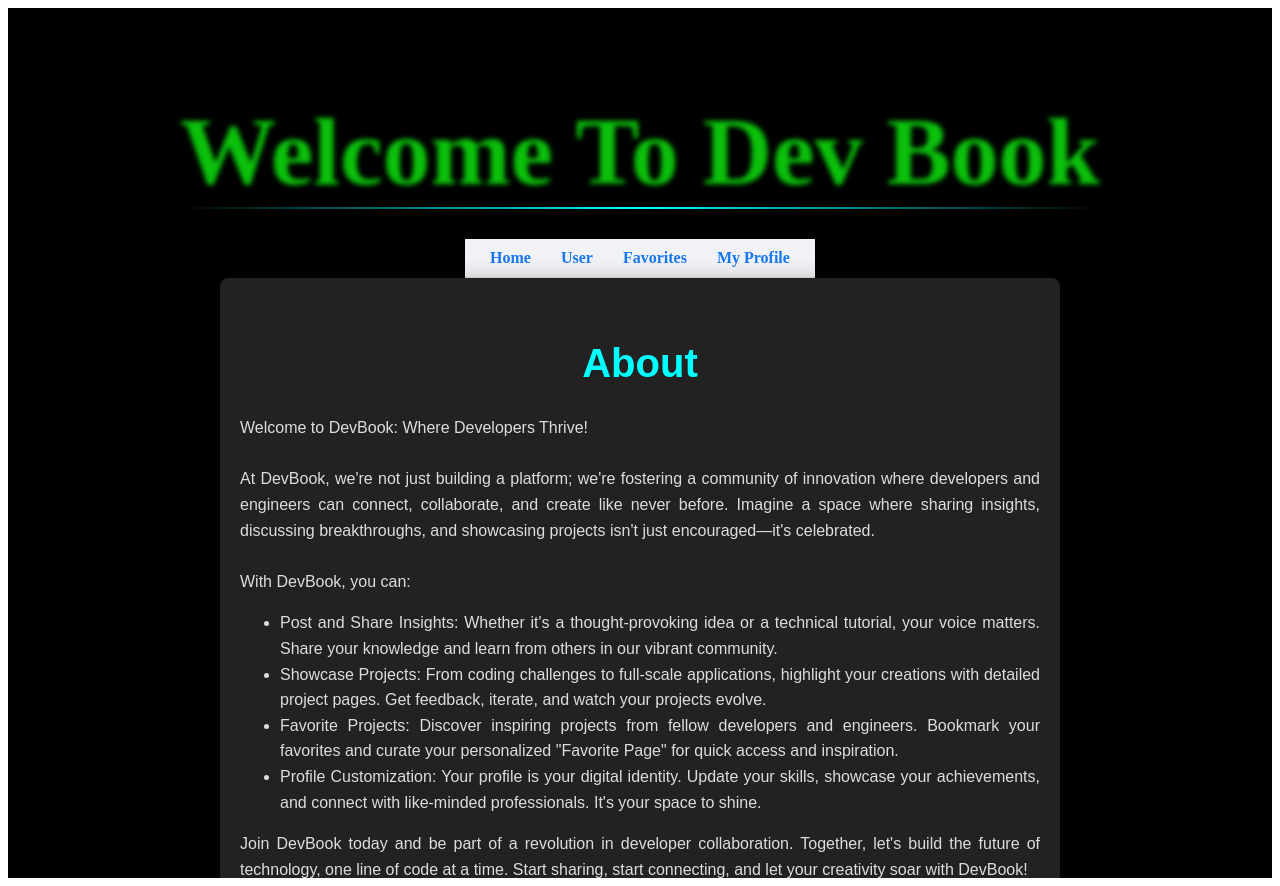
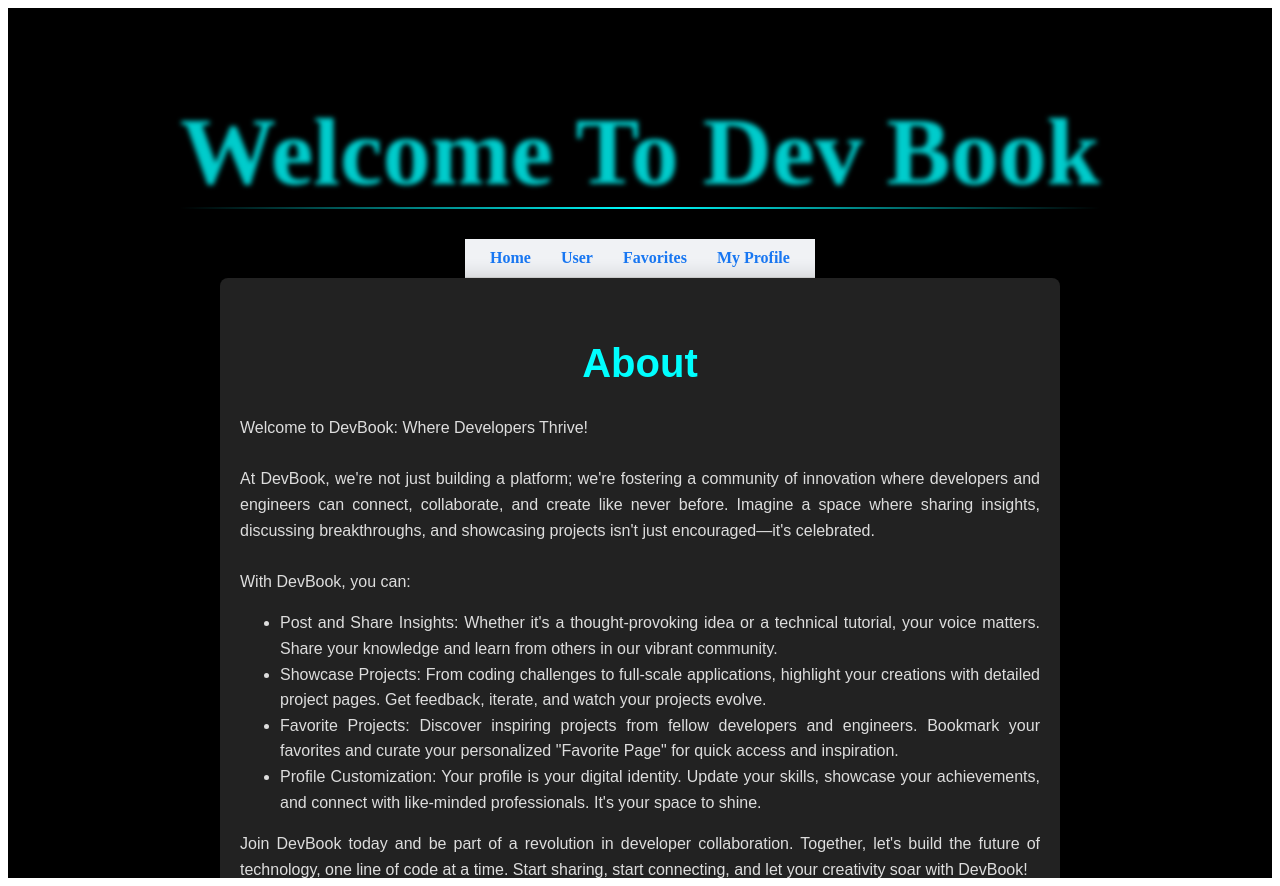
Before and after one commit to NandoD95/DevBook, a React app in the folder client/: page /home in a window 1280 px wide. Built offline with nearby package versions, Linux system fonts and the light colour scheme; no server answers.

Commit message:
home page css

```diff
--- a/client/src/components/Style/home.css
+++ b/client/src/components/Style/home.css
@@ -29,7 +29,7 @@
     color: transparent;
     position: relative;
     animation: pixelate 1.5s steps(10) forwards, fade-in 2s ease-in-out 1.5s forwards;
-    text-shadow: 0 0 5px rgba(15, 240, 15, 0.8);
+    text-shadow: 0 0 5px rgba(0, 255, 255, 0.8);
     text-align: center; /* Center align the text */
     margin-bottom: 30px; /* Add spacing below the text */
 }
```
